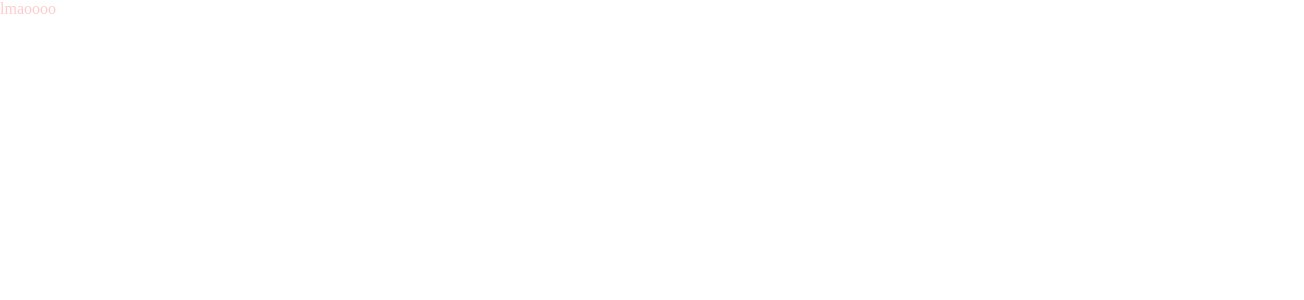
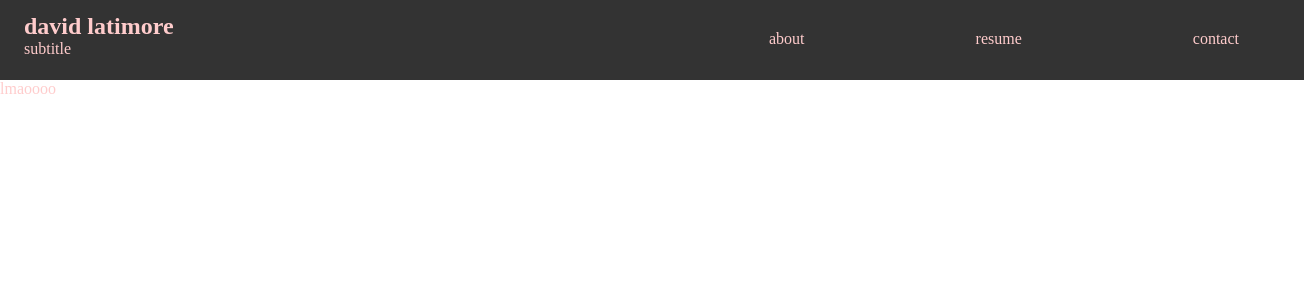
Before and after one commit to MagicWilliams/k3, a React (Create React App) app: page / in a window 1280 px wide. Shown: the top 300 px of the page, 1304 px wide, since content can reach past the window. Built offline with nearby package versions, Linux system fonts and the light colour scheme.

Commit message:
cool, a header

```diff
--- a/src/App.js
+++ b/src/App.js
@@ -1,5 +1,4 @@
 import React, { Component } from 'react';
-import logo from './logo.svg';
 import Home from './components/Home';
 import './App.css';
 
--- a/src/App.scss
+++ b/src/App.scss
@@ -4,3 +4,4 @@ $hover-text-color: #555;
 $static-text-color: #555;
 $page-background: #fffffa;
 $pretty-pink: #ffcccc;
+$white: #fff;
--- /dev/null
+++ b/src/components/Header/Header.css
@@ -0,0 +1,38 @@
+#Header {
+  padding-left: 24px;
+  width: 100%;
+  height: 80px;
+  background: #333;
+  display: grid;
+  grid-template-columns: 300px 1fr minmax(auto, 1fr); }
+
+#name {
+  position: relative;
+  top: -7px;
+  margin-bottom: 0; }
+
+h4 {
+  margin-top: 0;
+  position: relative;
+  top: -7px;
+  font-weight: 400; }
+
+#links {
+  grid-column: 3;
+  display: flex;
+  justify-content: space-between; }
+
+#LinkItem {
+  display: inline-block;
+  text-align: center;
+  vertical-align: center;
+  line-height: 45.71429px;
+  color: #fff;
+  height: 76px;
+  margin: 0 10px;
+  position: relative;
+  left: -55px; }
+
+#LinkItem:hover {
+  font-weight: bold;
+  font-style: italic; }
--- /dev/null
+++ b/src/components/Header/Header.jsx
@@ -0,0 +1,41 @@
+import React from 'react';
+import './Header.css';
+
+class LinkItem extends React.Component {
+
+    render() {
+        return(
+          <div id="LinkItem">
+              <a>
+                  <p>{this.props.text}</p>
+              </a>
+          </div>
+        );
+    }
+}
+
+class Header extends React.Component {
+	constructor(props) {
+        super(props);
+        this.state = {
+        }
+    }
+
+    render() {
+        return (
+            <div id="Header">
+              <div>
+                  <h2 id="name"> david latimore </h2>
+                  <h4> subtitle </h4>
+              </div>
+              <div id="links">
+                  <LinkItem text="about" />
+                  <LinkItem text="resume" />
+                  <LinkItem text="contact" />
+              </div>
+            </div>
+        );
+    }
+}
+
+export default Header;
--- /dev/null
+++ b/src/components/Header/Header.scss
@@ -0,0 +1,53 @@
+@import 'App.scss';
+
+$header-height: 80px;
+
+$sm: 16px;
+$md: 24px;
+$lg: 32px;
+
+
+#Header {
+  padding-left: $md;
+	width: 100%;
+	height: $header-height;
+	background: #333;
+  display: grid;
+  grid-template-columns: 300px 1fr minmax(auto, 1fr);
+}
+
+#name {
+  position: relative;
+  top: -7px;
+  margin-bottom: 0;
+}
+
+h4 {
+  margin-top: 0;
+  position: relative;
+  top: -7px;
+  font-weight: 400;
+}
+
+#links {
+  grid-column: 3;
+  display: flex;
+  justify-content: space-between;
+}
+
+#LinkItem {
+  display: inline-block;
+  text-align: center;
+  vertical-align: center;
+  line-height: $header-height / 1.75;
+  color: $white;
+  height: $header-height - 4px; // minus the border-top, border-bottom heights
+  margin: 0 10px;
+  position: relative;
+  left: -55px;
+}
+
+#LinkItem:hover {
+  font-weight: bold;
+  font-style: italic;
+}
--- a/src/components/Home.jsx
+++ b/src/components/Home.jsx
@@ -1,6 +1,6 @@
 import React from 'react';
-import styles from './Home.css';
-import ProjectView from './ProjectView/ProjectView';
+import './Home.css';
+import Header from './Header/Header';
 
 class Home extends React.Component {
 	constructor(props) {
@@ -12,6 +12,7 @@ class Home extends React.Component {
     render() {
         return (
             <div>
+								<Header />
                 lmaoooo
             </div>
         );
--- a/src/components/ProjectView/ProjectView.css
+++ /dev/null
@@ -1,4 +0,0 @@
-.proj-view img {
-	height: 250px;
-	width: 400px;
-}
--- a/src/components/ProjectView/ProjectView.jsx
+++ /dev/null
@@ -1,57 +0,0 @@
-import React from 'react';
-import styles from './ProjectView.css';
-
-class ProjectView extends React.Component {
-	constructor(props) {
-        super(props);
-        this.state = {
-            currProj: 0,
-            projects: [{
-                client: "SOCIAL WORKS CHICAGO",
-                job: "FULL WEBSITE MOCKUP (UI/UX)",
-                media: "/img/sw.gif"
-            },
-            {
-                client: "ROGUE AGENCY",
-                job: "SITE DEVELOPMENT (FRONT-END)",
-                media: "/img/rogue.gif"
-            },
-            {
-                client: "DIAL UP",
-                job: "DIAL UP CD (SIDE A)",
-                media: "/img/tape.gif"
-            }]
-        }
-        this.updateProj = this.updateProj.bind(this);
-    }
-
-    componentDidMount() {
-        this.updateProj();
-    }
-
-    updateProj() {
-        let self = this;
-        setInterval(function(){
-            let newIndex = self.state.currProj;
-            newIndex = (newIndex+1) % 3;
-            self.setState({currProj: newIndex})
-        }, 6000);
-    }
-
-    render() {
-
-        let currProj = this.state.projects[this.state.currProj]
-
-        return (
-            <div>
-                <h4 className="proj-detail-text"> {currProj.job} </h4>
-                <div className="proj-view">
-                    <img src={currProj.media} />
-                </div>
-                <h4 className="proj-detail-text"> {currProj.client} </h4>
-            </div>
-        );
-    }
-}
-
-export default ProjectView;
```
